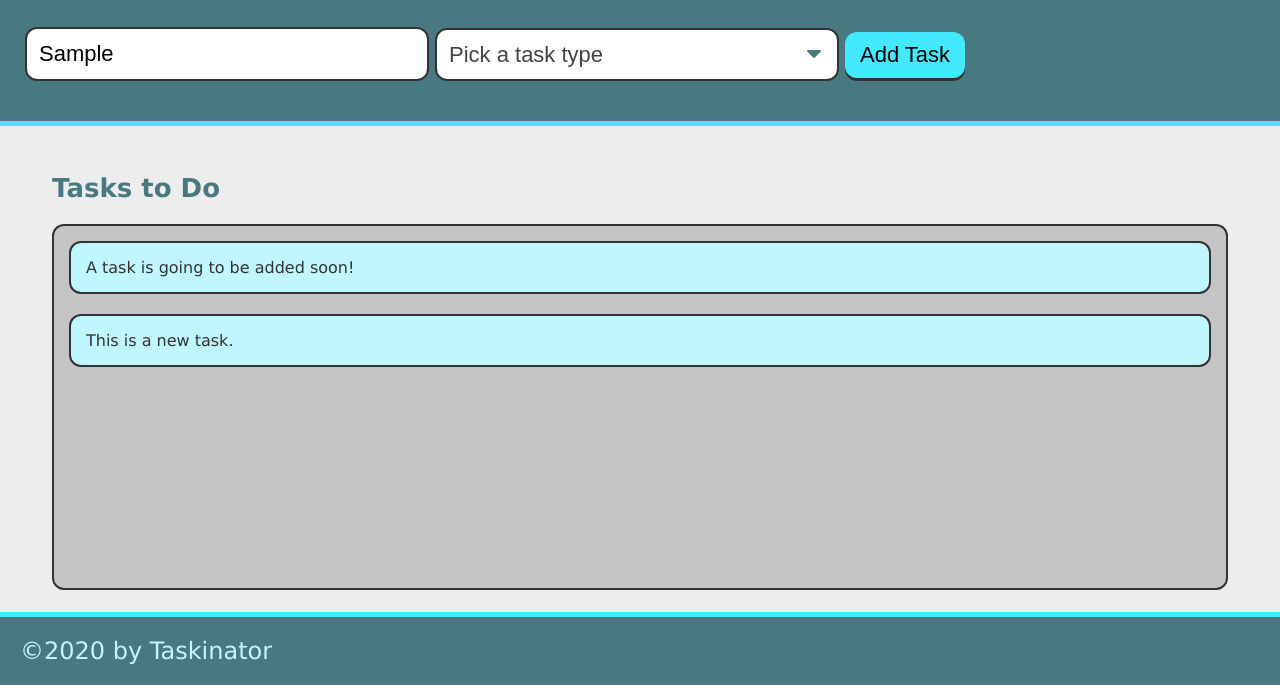
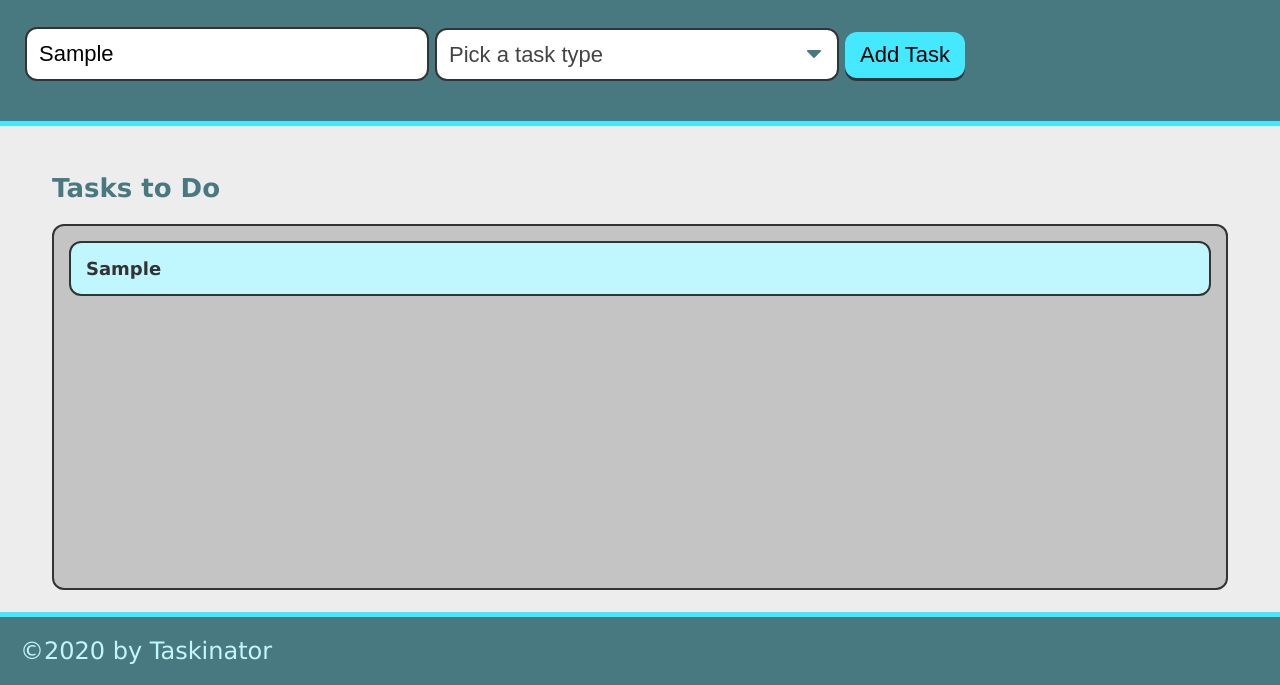
Before and after one commit to judhowland/taskinator, a plain HTML site: page index.html in a window 1280 px wide. Both pictures are taken after typing "Sample" into the empty fields and a click on the button "Add Task". Shown: the part 115-800 px from the top of the page. Drawn offline with Linux system fonts and the light colour scheme.

Commit message:
added task type to tasks

```diff
--- a/assets/js/script.js
+++ b/assets/js/script.js
@@ -4,10 +4,20 @@ var tasksToDoEl = document.querySelector("#tasks-to-do");
 var createTaskHandler = function(event) {
 
     event.preventDefault();
+    var taskNameInput = document.querySelector("input[name='task-name']").value;
+    var taskTypeInput = document.querySelector("select[name='task-type']").value;
+    console.dir(taskNameInput);
 
     var listItemEl = document.createElement("li");
     listItemEl.className = "task-item";
-    listItemEl.textContent = "This is a new task.";
+
+    var taskInfoEl = document.createElement("div");
+    taskInfoEl.className = "task-info";
+    taskInfoEl.innerHTML = "<h3 class='task-name'>" + taskNameInput + "</h3><span class='task-type'>" + taskTypeInput + "</span>";
+
+    listItemEl.appendChild(taskInfoEl);
+
+    // listItemEl.textContent = taskNameInput;
     tasksToDoEl.appendChild(listItemEl);
 };
 
--- a/index.html
+++ b/index.html
@@ -33,7 +33,7 @@
             <section class="task-list-wrapper">
                 <h2 class="list-title">Tasks to Do</h2>
                 <ul class="task-list" id="tasks-to-do">
-                    <li class="task-item">A task is going to be added soon!</li>
+
                 </ul>
             </section>
         </main>
```
